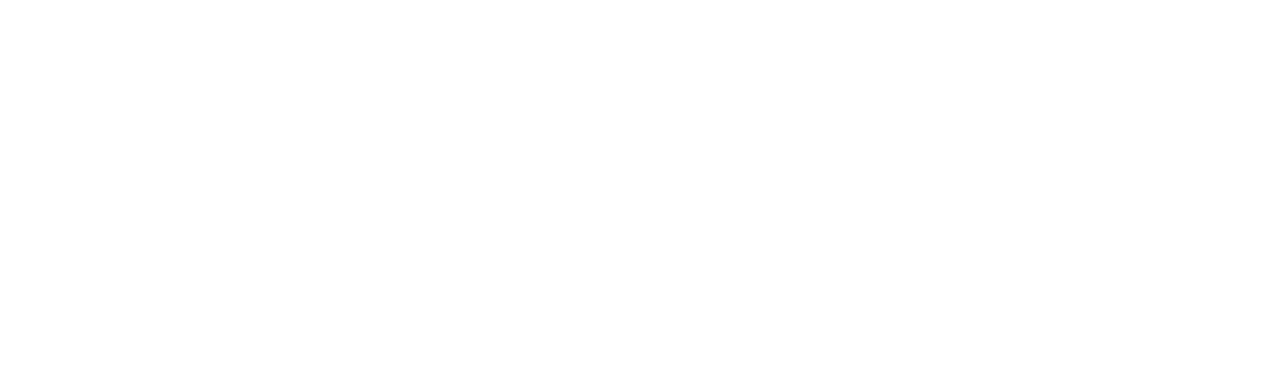
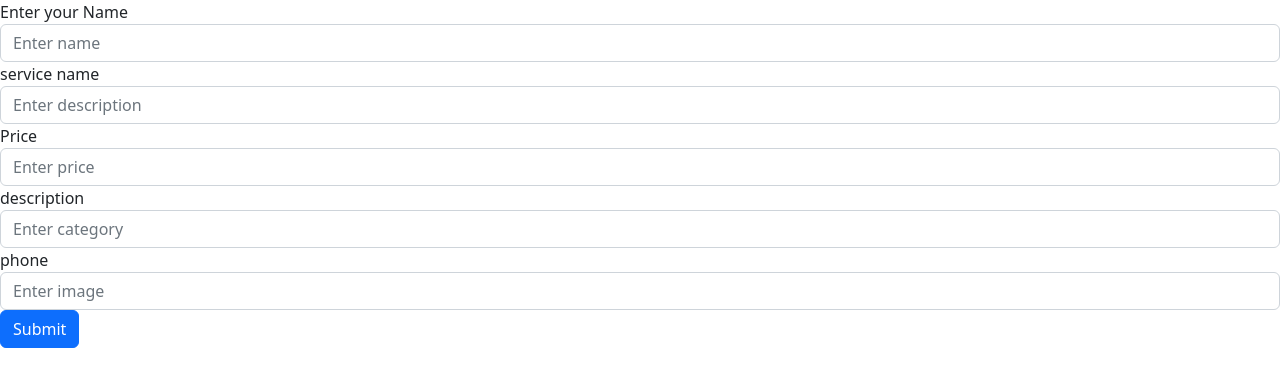
Before and after one commit to ankita132003/Farm-to-Dine, a Vue app: page /listing in a window 1280 px wide. Before the commit this address had no page. Shown: the top 386 px of the page. Built offline with nearby package versions, Linux system fonts and the light colour scheme.

Commit message:
listingt

```diff
--- a/src/components/NavBar.vue
+++ b/src/components/NavBar.vue
@@ -11,16 +11,15 @@
            <li>
             <router-link to="/">Home</router-link>
            </li>
-
-              <li>
+              <!-- <li>
             <router-link to="/profile">Profile</router-link>
-              </li>
+              </li> -->
               <li>
                 <button @click="logout">Logout</button>
               </li>
         </ul>
       </div>
-      <div class="actions">
+      <!-- <div class="actions">
         <a href="#" class="add-post">
           <i class="fa fa-plus"></i>
         </a>
@@ -28,9 +27,9 @@
           <i class="fa fa-heart-o"></i>
         </a>
         <a href="#" class="profile">
-          <!-- <img src="./assets/profile.png" alt="Profile"> -->
-        </a>
-      </div>
+       <img src="./assets/profile.png" alt="Profile"> -->
+        <!-- </a> -->
+      <!-- </div>  -->
     </nav>
   </template>
 
--- a/src/router/index.js
+++ b/src/router/index.js
@@ -29,6 +29,12 @@ const routes = [
     name: 'profile',
     component: () => import(/* webpackChunkName: "profile" */ '../views/ProfileView.vue')
   },
+  {
+    path: '/listing',
+    name: 'listing',
+    component: () => import(/* webpackChunkName: "listing" */ '../views/ListingView.vue')
+  },
+
 
 ]
 
--- a/src/views/HomeView.vue
+++ b/src/views/HomeView.vue
@@ -1,15 +1,19 @@
 <template>
   <NavBar />
+
   <div>
-    <h1 v-if="isfarmer"> Farmer</h1>
+    <h1 v-if="isfarmer">Farmer</h1>
     <div v-if="user">
       <h2>{{ user.user}}</h2>
       <p>{{ user.email }}</p>
       <p>{{ user.id }}</p>
+      <p>{{ user.latitude }}</p>
+      <p>{{ user.longitude }}</p>
     </div>
     <div v-else>
       <p>Loading user data...</p>
     </div>
+    <button @click="locatorButtonPressed">Get Location</button>
   </div>
 </template>
 <script>
@@ -43,6 +47,27 @@ export default {
     this.isfarmer = user.isfarmer
     this.$store.dispatch('user' , user)
   },
+  methods: {
+  locatorButtonPressed() {
+  navigator.geolocation.getCurrentPosition(
+     position => {
+       console.log(position.coords.latitude);
+       console.log(position.coords.longitude);
+       let response  = axios.post('/api/users/farmer/location' , {
+         latitude: position.coords.latitude,
+         longitude: position.coords.longitude
+       })
+       response.then(res => {
+         console.log(res)
+       })
+     },
+     error => {
+       console.log(error.message);
+     },
+  )
+}
+  }
+
 
 }
 </script>
--- /dev/null
+++ b/src/views/ListingView.vue
@@ -0,0 +1,64 @@
+<template>
+<form @submit.prevent="handleSubmit">
+    <!-- form for listing services -->
+    <div class="form-group">
+        <label for="name"> Enter your Name</label>
+        <input type="text" class="form-control" id="name" placeholder="Enter name" v-model="name">
+    </div>
+    <div class="form-group">
+        <label for="description">service name</label>
+        <input type="text" class="form-control" id="description" placeholder="Enter description">
+    </div>
+    <div class="form-group">
+        <label for="price">Price</label>
+        <input type="text" class="form-control" id="price" placeholder="Enter price">
+    </div>
+    <div class="form-group">
+        <label for="category">description</label>
+        <input type="text" class="form-control" id="category" placeholder="Enter category">
+    </div>
+    <div class="form-group">
+        <label for="image">phone</label>
+        <input type="text" class="form-control" id="image" placeholder="Enter image">
+    </div>
+    <button type="submit" class="btn btn-primary">Submit</button>
+</form>
+</template>
+<script>
+import axios from 'axios';
+
+export default{
+    name  : 'ListingView' ,
+    data(){
+        return{
+            name:'',
+            service_name:'',
+            price:'',
+            description:'',
+            phone:'',
+            latitude:'',
+            longitude:''
+
+
+        }
+    },
+    methods:{
+        handleSubmit(){
+           let response = axios({
+                method: 'post',
+                url: 'api/listings',
+                data: {
+                    name: this.name,
+                    service_name: this.service_name,
+                    price: this.price,
+                    description: this.description,
+                    phone: this.phone,
+                    latitude: this.latitude,
+                    longitude: this.longitude,
+                }
+            })
+            console.log(response)
+        }
+    }
+}
+</script>
--- a/src/views/LoginView.vue
+++ b/src/views/LoginView.vue
@@ -49,6 +49,9 @@
                                         <div class="mt-4 form-body">
                                             <button type="submit"  name="login" class="btn btn-block btn-primary">Sign in</button></div>
                                     </form>
+                                    <p class="text-muted mb-0 link">
+                                              <router-link to="/listing" class="router-link"> <h5> List Services </h5></router-link>
+                                </p>
                                 </div>
 
                             </div>
```
